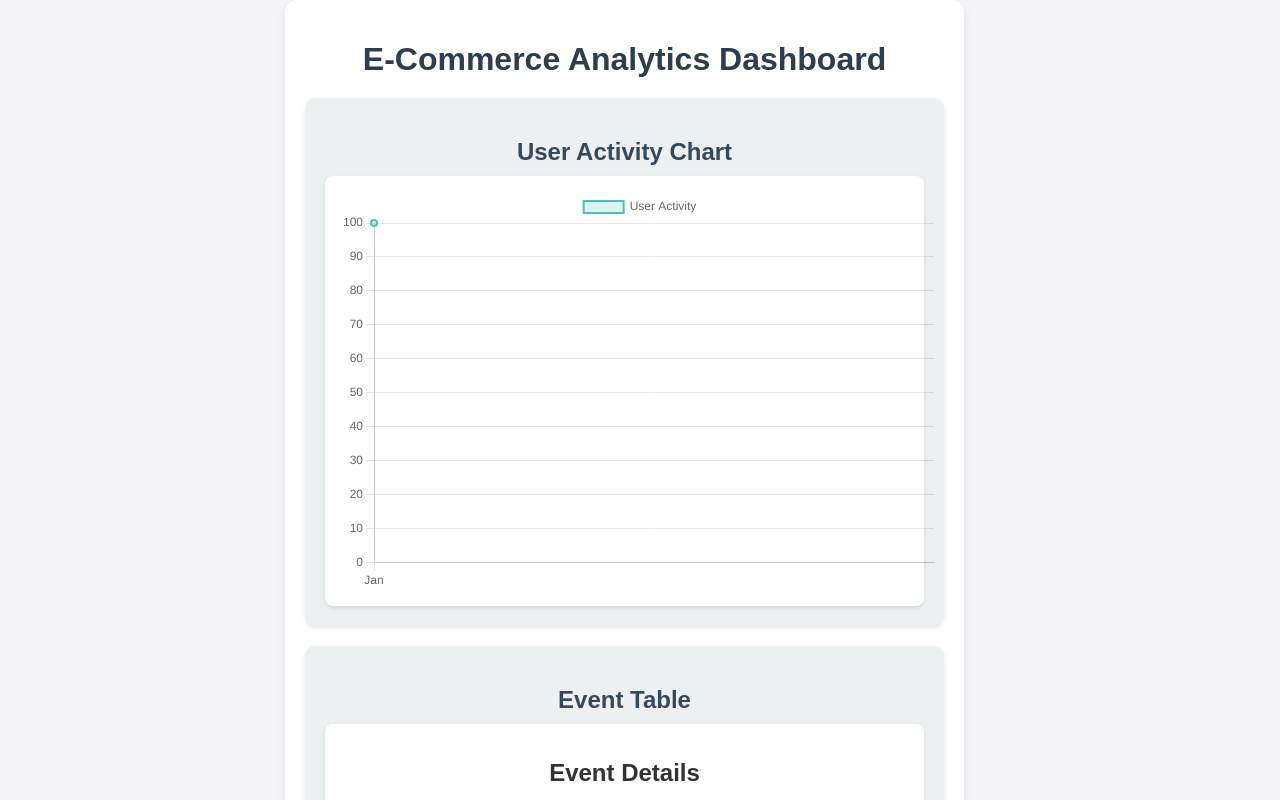
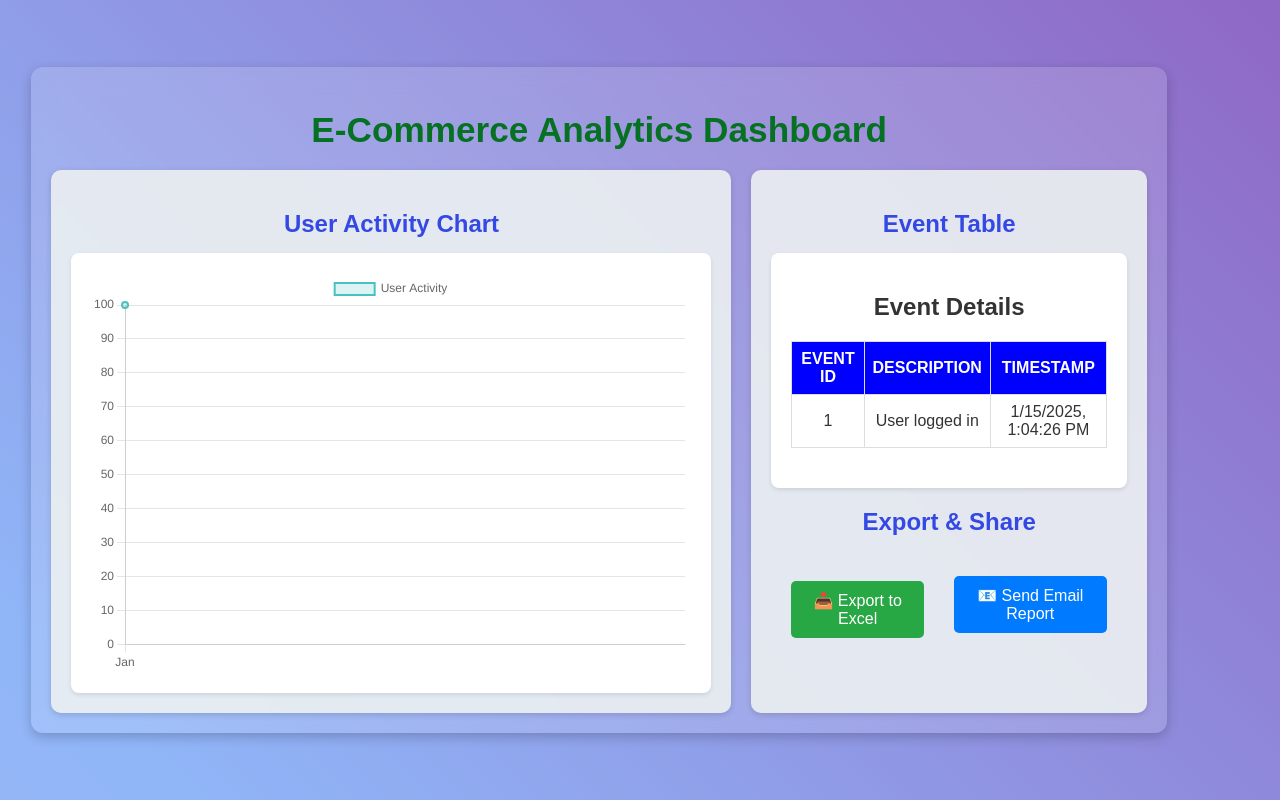
Before and after one commit to tushar76/VizKart, a React (Create React App) app: page / in a window 1280 px wide. Shown: the top 800 px of the page. Built offline with nearby package versions, Linux system fonts and the light colour scheme.

Commit message:
Added Add dynamic color-changing effect and  Updated App.js .

```diff
--- a/src/App.css
+++ b/src/App.css
@@ -1,6 +1,8 @@
+
 body {
   font-family: 'Poppins', sans-serif;
-  background-color: #f4f4f9;
+  background: linear-gradient(45deg, #d3b7f0, #90b6f8, #8e44ad, #f7d461);
+  animation: gradientAnimation 8s ease infinite;
   color: #333;
   margin: 0;
   padding: 0;
@@ -8,65 +10,102 @@ body {
   justify-content: center;
   align-items: center;
   min-height: 100vh;
+  background-size: 400% 400%;
+}
+
+@keyframes gradientAnimation {
+  0% { background-position: 0% 50%; }
+  50% { background-position: 100% 50%; }
+  100% { background-position: 0% 50%; }
 }
 
 .app-container {
   width: 90%;
   max-width: 1200px;
-  background: #ffffff;
-  box-shadow: 0 4px 8px rgba(0, 0, 0, 0.1);
+  background: rgba(255, 255, 255, 0.15);
+  backdrop-filter: blur(10px);
+  -webkit-backdrop-filter: blur(10px);
+  box-shadow: 0 4px 12px rgba(0, 0, 0, 0.2);
   border-radius: 12px;
   padding: 20px;
   text-align: center;
 }
 
 .dashboard-title {
-  font-size: 2rem;
+  font-size: 2.2rem;
+  font-weight: bold;
   color: #2c3e50;
   margin-bottom: 20px;
+  text-align: center;
+  animation: colorChange 5s infinite;
 }
 
-.section {
-  margin: 20px 0;
+@keyframes colorChange {
+  0% { color: #030007; }
+  25% { color: #07ac30; }
+  50% { color: #ad5c44; }
+  75% { color: #f80505; }
+  100% { color: #1168cb; }
+}
+
+
+
+.dashboard-content {
+  display: flex;
+  gap: 20px;
+  margin-top: 20px;
+  justify-content: space-between;
+}
+
+.left-block, .right-block {
+  flex: 1;
+  background: rgba(236, 240, 241, 0.9);
+  border-radius: 10px;
   padding: 20px;
-  background: #ecf0f1;
-  border-radius: 10px;
-  box-shadow: 0 2px 4px rgba(0, 0, 0, 0.1);
+  box-shadow: 0 2px 6px rgba(0, 0, 0, 0.15);
+  min-height: 400px;
+  transition: transform 0.3s ease-in-out;
+}
+
+.left-block:hover, .right-block:hover {
+  transform: scale(1.02);
 }
 
 .section-title {
   font-size: 1.5rem;
-  color: #34495e;
-  margin-bottom: 10px;
+  color: #3449E4;
+  margin-bottom: 15px;
+  font-weight: bold;
 }
 
-.chart-container, .table-container, .export-container {
-  padding: 15px;
+.chart-container, .table-container {
   background: white;
   border-radius: 8px;
+  padding: 20px;
   box-shadow: 0 2px 4px rgba(0, 0, 0, 0.1);
 }
 
 .export-container {
   display: flex;
-  justify-content: space-around;
+  justify-content: space-between;
   align-items: center;
   padding: 20px;
 }
 
 button {
-  background: #3498db;
+  background: #ff9800;
   color: white;
   border: none;
-  padding: 10px 20px;
-  border-radius: 5px;
+  padding: 12px 24px;
+  border-radius: 6px;
   font-size: 1rem;
   cursor: pointer;
-  transition: background 0.3s ease-in-out;
+  transition: transform 0.2s ease-in-out, background 0.3s;
 }
 
 button:hover {
-  background: #2980b9;
+  background: #e68900;
+  transform: scale(1.05);
 }
 
 .error-message {
@@ -74,3 +113,73 @@ button:hover {
   font-size: 1.2rem;
   font-weight: bold;
 }
+
+.table-container table {
+  width: 100%;
+  border-collapse: collapse;
+  border: 1px solid #ddd;
+  background-color: #f9f9f9;
+}
+
+.table-container th {
+  background: #3498db;
+  color: white;
+  font-weight: bold;
+  padding: 12px;
+  text-align: center;
+  text-transform: uppercase;
+  border: 1px solid #ddd;
+}
+
+.table-container td {
+  padding: 10px;
+  border: 1px solid #ddd;
+  text-align: center;
+  background-color: #ffffff;
+}
+
+.table-container tr:hover {
+  background-color: #dfe6e9;
+}
+
+.main-content {
+  display: flex;
+  gap: 20px;
+  margin-top: 20px;
+  justify-content: space-between;
+}
+
+.left-block, .right-block {
+  flex: 1;
+  box-shadow: 0 2px 6px rgba(0, 0, 0, 0.15);
+}
+
+.chart-container {
+  background: white;
+  border-radius: 8px;
+  padding: 20px;
+  box-shadow: 0 2px 4px rgba(0, 0, 0, 0.1);
+}
+
+.export-container {
+  display: flex;
+  gap: 20px;
+  justify-content: space-between;
+  padding: 20px;
+}
+
+.export-container button {
+  padding: 12px 24px;
+  background-color: #ff9800;
+  color: white;
+  border: none;
+  border-radius: 6px;
+  font-size: 1rem;
+  cursor: pointer;
+  transition: transform 0.2s ease-in-out, background 0.3s;
+}
+
+.export-container button:hover {
+  background-color: #e68900;
+  transform: scale(1.05);
+}
--- a/src/App.js
+++ b/src/App.js
@@ -35,19 +35,25 @@ const App = () => {
       <div className="app-container">
   <h1 className="dashboard-title">E-Commerce Analytics Dashboard</h1>
 
+  <div className="main-content">
+    <div className="left-block">
       <div className="section">
         <h2 className="section-title">User Activity Chart</h2>
         <div className="chart-container">
           <AnalyticsChart data={[{ label: "Jan", value: 100 }]} />
         </div>
       </div>
+    </div>
 
+    <div className="right-block">
       <div className="section">
         <h2 className="section-title">Event Table</h2>
         <div className="table-container">
           <EventTable events={events} />
         </div>
       </div>
+
+
 
       <div className="section">
         <h2 className="section-title">Export & Share</h2>
@@ -57,6 +63,10 @@ const App = () => {
         </div>
       </div>
     </div>
+  </div>
+</div>
+
+
     </ErrorBoundary>
   );
 };
--- a/src/components/EventTable.js
+++ b/src/components/EventTable.js
@@ -12,7 +12,7 @@ const cellStyles = {
 
 const headerStyles = {
   ...cellStyles,
-  backgroundColor: "#f2f2f2",
+  backgroundColor: "#00f",
   fontWeight: "bold",
 };
 
```
Lines whose indentation alone changed are shown as unchanged.
